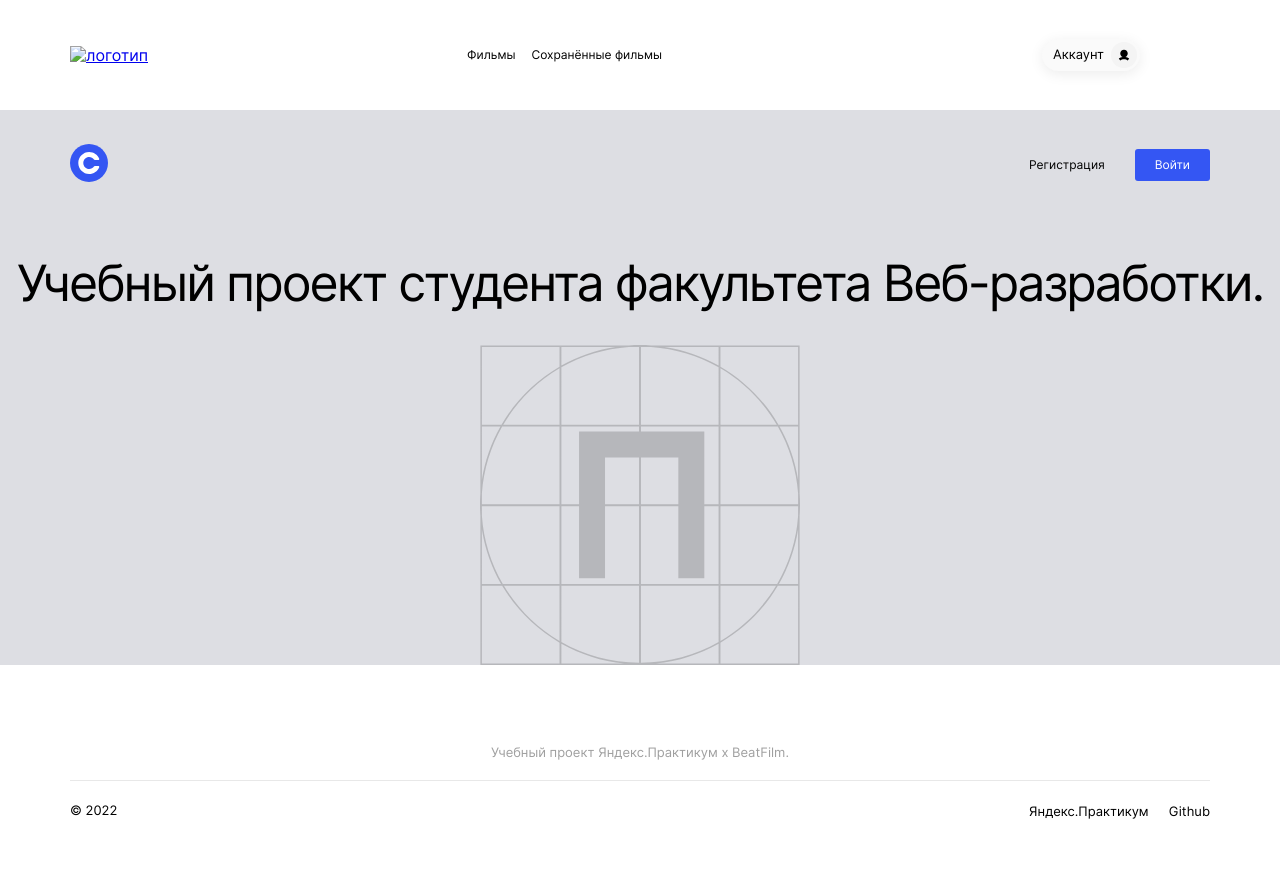
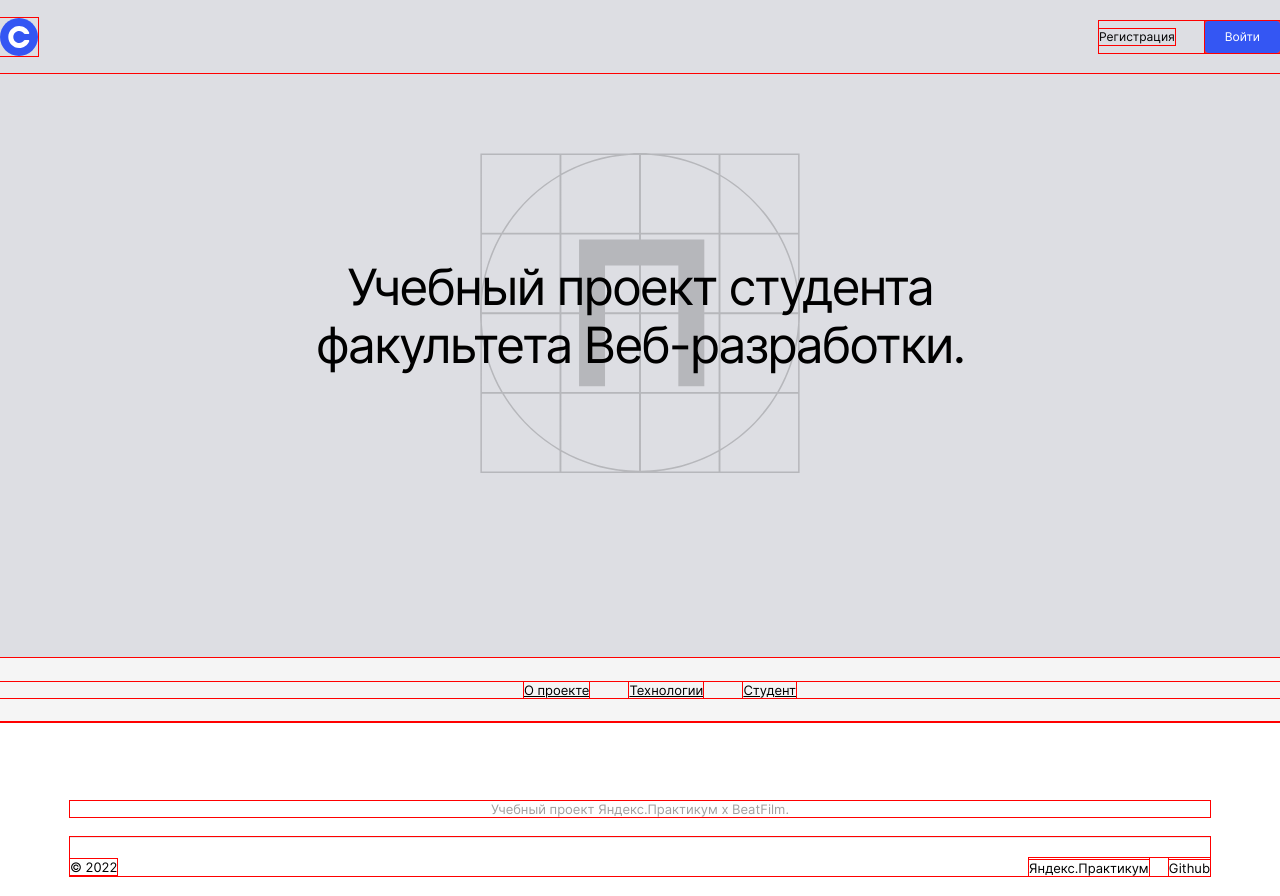
Before and after one commit to td-diana/movies-explorer-frontend, a React app: page / in a window 1280 px wide. Before the commit the page ends 839 px from the top, so only its background shows below. Built offline with nearby package versions, Linux system fonts and the light colour scheme.

Commit message:
Promo компонент

```diff
--- a/src/components/App/App.css
+++ b/src/components/App/App.css
@@ -7,3 +7,6 @@
   text-rendering: optimizeLegibility;
   flex-direction: column;
 }
+
+
+*,*::before,*::after {outline: 1px solid red}
--- a/src/components/App/App.js
+++ b/src/components/App/App.js
@@ -1,22 +1,13 @@
-import { useState } from 'react';
 import "./App.css";
 import Header from "../Header/Header";
 import Main from "../Main/Main";
 import Footer from '../Footer/Footer';
 
+function App() {
 
-
-
-import Navigation from "../Navigation/Navigation";
-
-function App() {
-  const [loggedIn, setLoggedIn] = useState(false);
   return (
     <div className="app">
-      <Navigation /> {/* убрать после логики */}
-      <Header
-      loggedIn={loggedIn}
-      />
+      <Header />
       <Main />
       <Footer />
     </div>
--- a/src/components/Header/Header.css
+++ b/src/components/Header/Header.css
@@ -2,12 +2,16 @@
   display: flex;
   width: 100%;
   background-color: #dddee3;
+  flex-direction: column;
+  align-items: center;
 }
 .header__top-bar {
   max-width: 1280px;
   width: 100%;
   height: 74px;
-  padding: 18px 70px;
+  /* padding: 18px 70px; */
+  padding: 0;
+  margin: 0 70px;
   display: flex;
   justify-content: space-between;
   align-items: center;
--- a/src/components/Header/Header.js
+++ b/src/components/Header/Header.js
@@ -7,8 +7,8 @@ function Header({ loggedIn }) {
   return (
     <header className="header">
       <div className="header__top-bar">
-        <Link to="/">
-          <img className="header__logo" src={logo} alt="логотип" />
+        <Link to="/" className="header__logo">
+          <img src={logo} alt="логотип" />
         </Link>
         <>
       {!loggedIn ? (
--- a/src/components/Main/Main.css
+++ b/src/components/Main/Main.css
@@ -1,18 +1,7 @@
 .main {
+  display: flex;
   width: 100%;
-  display: flex;
   flex-direction: column;
   align-items: center;
   background-color: #dddee3;
 }
-
-.main__title {
-  font-family: "Inter";
-  font-style: normal;
-  font-weight: 400;
-  font-size: 50px;
-  line-height: 116%;
-  text-align: center;
-  letter-spacing: -0.04em;
-  color: #000000;
-}
--- a/src/components/Main/Main.js
+++ b/src/components/Main/Main.js
@@ -1,13 +1,10 @@
+import Promo from "../Promo/Promo";
 import "./Main.css";
-import logo from "../../images/promo-logo.svg";
 
 function Main() {
   return (
     <main className="main">
-        <h1 className="main__title">
-            Учебный проект студента факультета Веб-разработки.
-          </h1>
-      <img src={logo} className="promo__logo" alt="" />
+      <Promo />
     </main>
   );
 }
--- a/src/components/Navigation/Navigation.css
+++ b/src/components/Navigation/Navigation.css
@@ -1,8 +1,8 @@
 .navigation {
   display: flex;
+  width: 100%;
   align-items: center;
-  width: 100%;
-  background-color:#fff;
+  background-color: #fff;
 }
 
 .navigation__list {
@@ -62,19 +62,3 @@
   background-position: center;
   background-image: url("../../images/icon-account.svg");
 }
-
-/* убрать после логики */
-.header__top-bar {
-    max-width: 1280px;
-    width: 100%;
-    height: 74px;
-    padding: 18px 70px;
-    display: flex;
-    justify-content: space-between;
-    align-items: center;
-  }
-
-  .header__logo {
-    width: 38px;
-    height: 38px;
-  }
--- a/src/components/Navigation/Navigation.js
+++ b/src/components/Navigation/Navigation.js
@@ -3,14 +3,7 @@ import "./Navigation.css";
 
 function Navigation() {
   return (
-
     <nav className="navigation">
-        {/* убрать после логики */}
-        <div className="header__top-bar">
-        <Link to="/">
-          <img className="header__logo" alt="логотип" />
-        </Link>
-
       <ul className="navigation__list">
         <li className="navigation__item">
           <Link to="/movies" className="navigation__link">
@@ -27,9 +20,7 @@ function Navigation() {
             Аккаунт
           </Link>
         </li>
-
       </ul>
-      </div>
     </nav>
   );
 }
--- /dev/null
+++ b/src/components/Promo/Promo.css
@@ -0,0 +1,59 @@
+.promo {
+  display: flex;
+  max-width: 1280px;
+  width: 100%;
+  flex-direction: column;
+  align-items: center;
+}
+
+.promo__container {
+  display: flex;
+  /* max-width: 1280px; */
+  width: 100%;
+  background-image: url("../../images/promo-logo.svg");
+  background-repeat: no-repeat;
+  background-position-x: 50%;
+  background-position-y: 30%;
+  flex-direction: column;
+}
+
+.promo__title {
+  font-family: "Inter";
+  font-style: normal;
+  font-weight: 400;
+  font-size: 50px;
+  line-height: 116%;
+  text-align: center;
+  letter-spacing: -0.04em;
+  color: #000000;
+  padding: 0;
+  margin: 0;
+  padding: 184px 275px 284px;
+}
+
+.promo__nav {
+  width: 100%;
+  background: #f5f5f5;
+}
+
+.promo__list {
+  list-style: none;
+  display: flex;
+  justify-content: center;
+  gap: 40px;
+  margin: 24px 0;
+
+}
+
+.promo__link {
+  font-family: "Inter";
+  font-style: normal;
+  font-weight: 500;
+  font-size: 13px;
+  line-height: 123%;
+  display: flex;
+  align-items: center;
+  text-decoration-line: underline;
+  color: #000000;
+
+}
--- /dev/null
+++ b/src/components/Promo/Promo.js
@@ -0,0 +1,36 @@
+import { Link } from "react-router-dom";
+import "./Promo.css";
+
+function Promo() {
+  return (
+    <div className="promo">
+      <div className="promo__container">
+        <h1 className="promo__title">
+          Учебный проект студента факультета Веб-разработки.
+        </h1>
+    </div>
+    <nav className="promo__nav">
+        <ul className="promo__list">
+        <li>
+          <Link to="#" className="promo__link">
+            О проекте
+          </Link>
+        </li>
+        <li>
+          <Link to="#" className="promo__link">
+            Технологии
+          </Link>
+        </li>
+        <li>
+          <Link to="#" className="promo__link">
+            Студент
+          </Link>
+        </li>
+      </ul>
+        </nav>
+      </div>
+
+  );
+}
+
+export default Promo;
```
